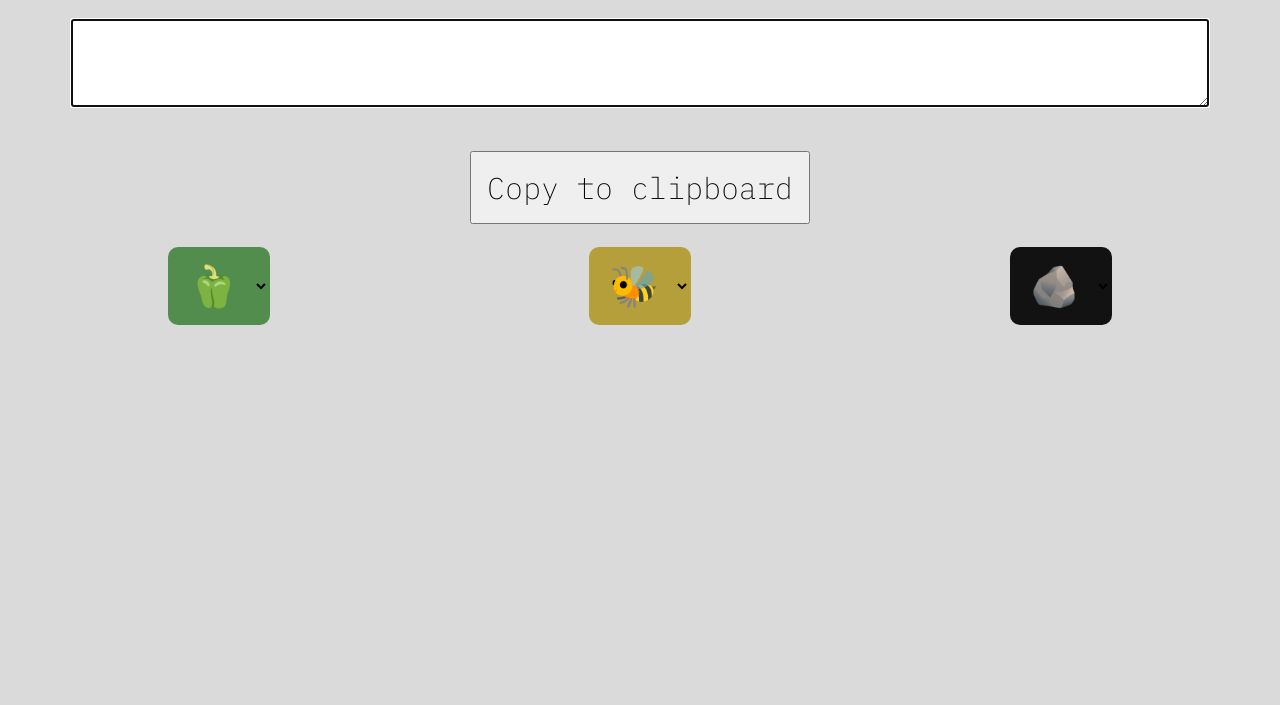
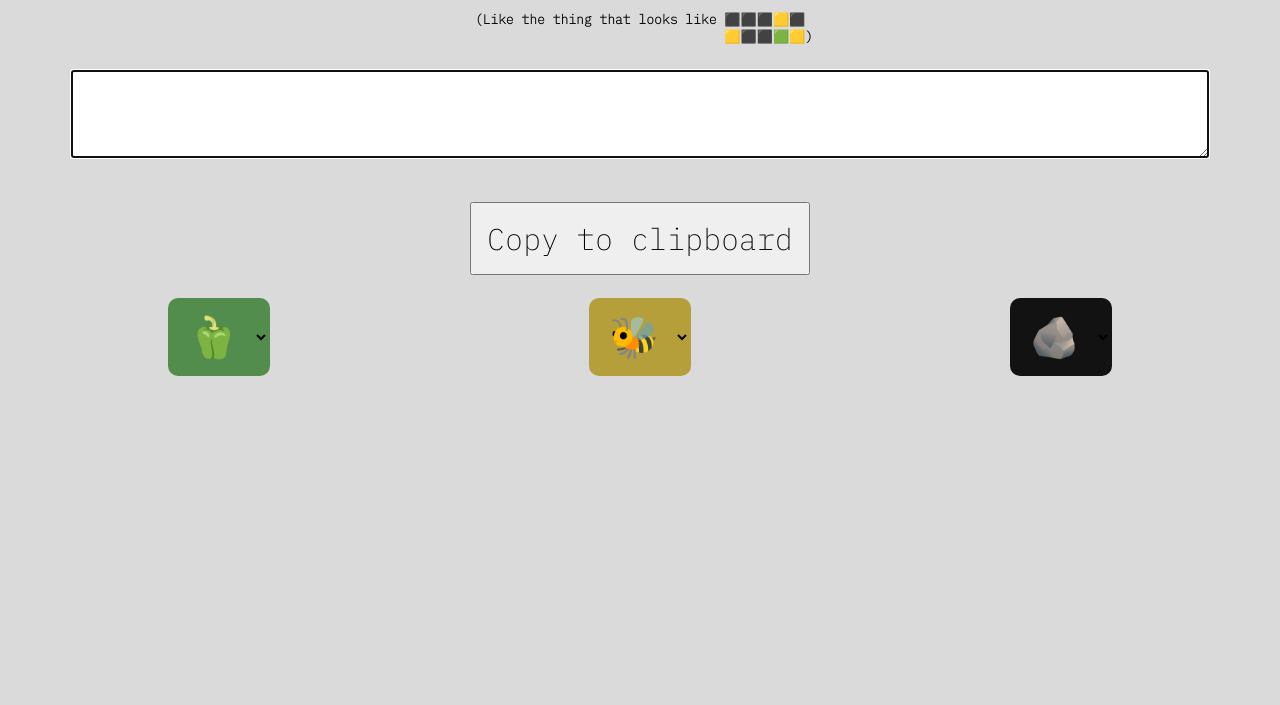
Before and after one commit to CharlieDek/chordle, a plain HTML site: page index.html in a window 1280 px wide. Shown: the part 95-800 px from the top of the page. Drawn offline with nearby package versions, Linux system fonts and the light colour scheme.

Commit message:
add instruction

```diff
--- a/css/style.css
+++ b/css/style.css
@@ -26,6 +26,10 @@ table {
     padding: 15px;
     border-radius: 10px;
     border-color: transparent;
+}
+
+h4 {
+    font-size: 13px;
 }
 
 #greenSelect {
--- a/index.html
+++ b/index.html
@@ -16,6 +16,7 @@
 </head>
 <body>
 <h1>Put your wordle result below!</h1>
+<h4>(Like the thing that looks like ⬛⬛⬛🟨⬛<br>&nbsp&nbsp&nbsp&nbsp&nbsp&nbsp&nbsp&nbsp&nbsp&nbsp&nbsp&nbsp&nbsp&nbsp&nbsp&nbsp&nbsp&nbsp&nbsp&nbsp&nbsp&nbsp&nbsp&nbsp&nbsp&nbsp&nbsp&nbsp&nbsp&nbsp&nbsp&nbsp&nbsp🟨⬛⬛🟩🟨)</h4>
 <textarea id="wordle_input">
 </textarea>
 
```
